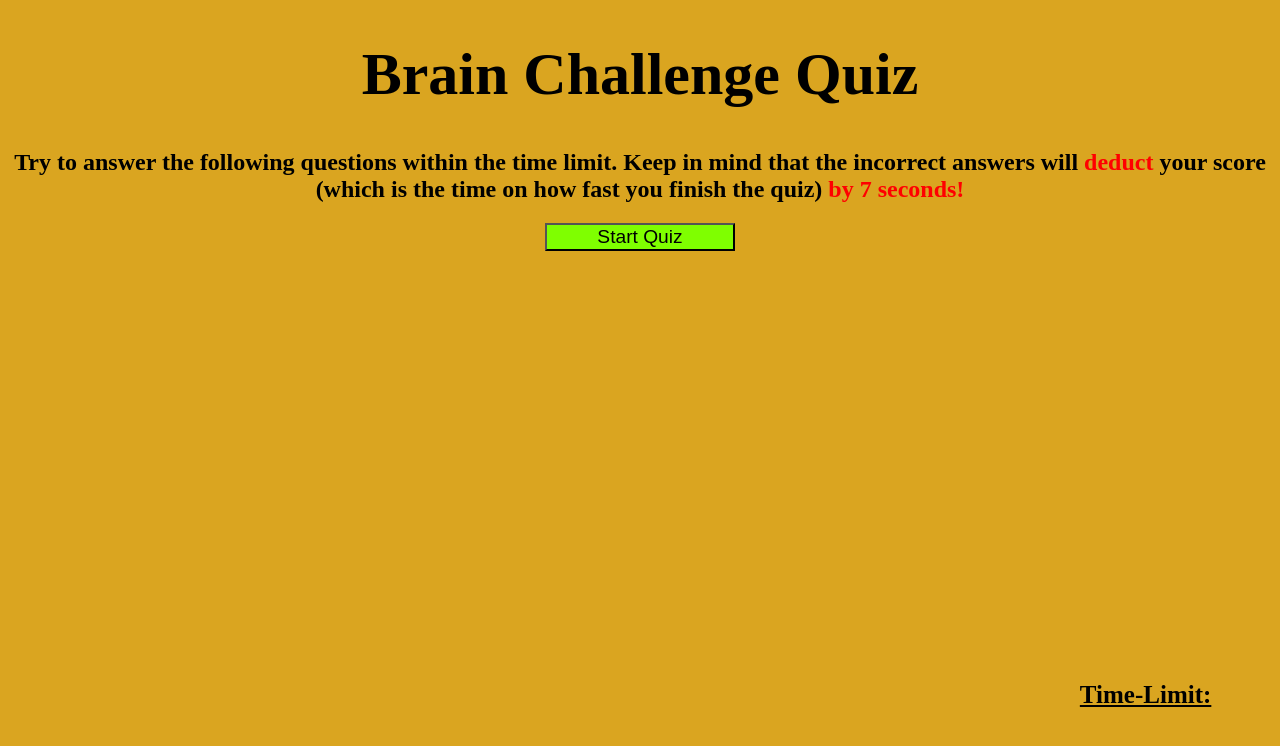
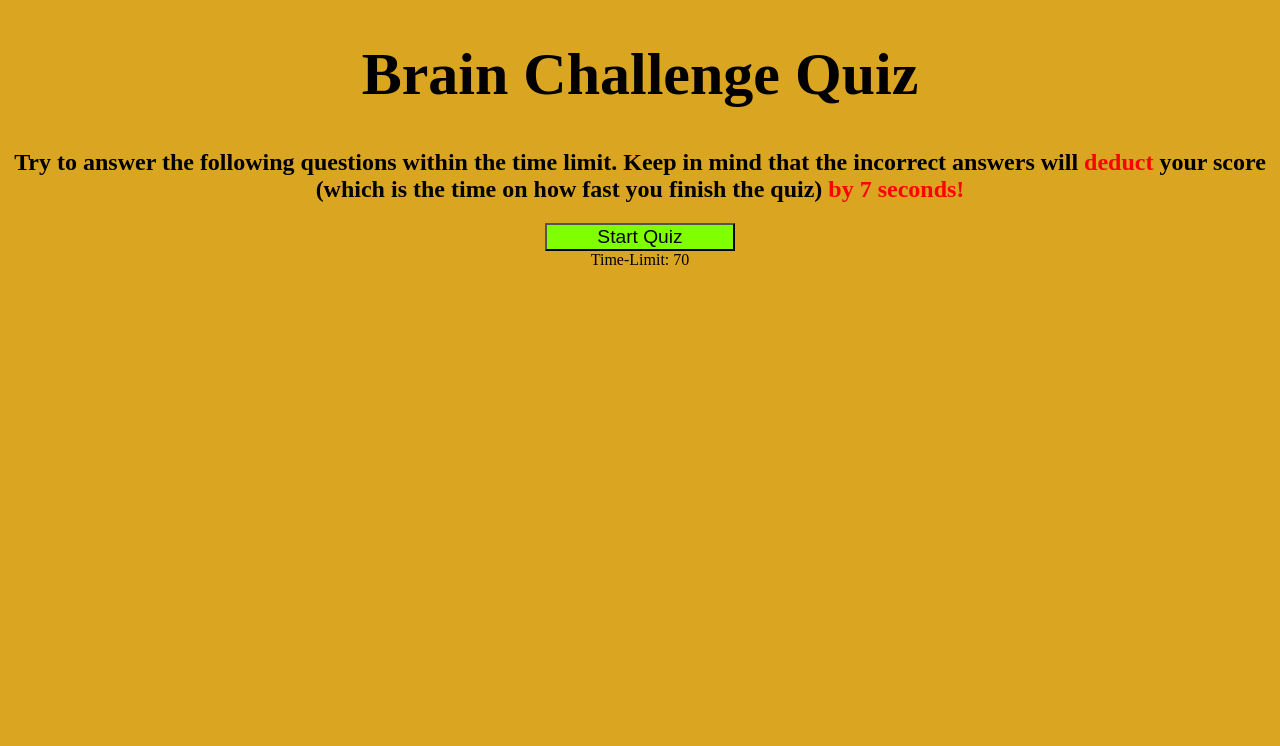
Before and after one commit to CallMeIce/Quiz, a plain HTML site: page index.html in a window 1280 px wide. Drawn offline with Linux system fonts and the light colour scheme.

Commit message:
fixed some of the time on timer function

```diff
--- a/assets/script.js
+++ b/assets/script.js
@@ -2,7 +2,7 @@ var startQuiz = document.querySelector("#start")
 var Questions = document.querySelector("nav")
 var header = document.querySelector("header")
 var questionOption = document.querySelector("article")
-var time = document.querySelector("time")
+var time = document.querySelector(".time")
 var questionAppear = document.querySelector(".Questions")
 var selectA = document.querySelector("#buttonA")
 var selectB = document.querySelector("buttonB")
@@ -14,11 +14,12 @@ var secondsLeft =75;
 //TODO THEN a timer starts and I am presented with a question
 
 startQuiz.addEventListener("click", function() {
-    console.log("click")
     header.style.display = "none";
-    questionOption.classList.remove("article")
+    questionOption.classList.add("article")
     showQuestions();
 })
+
+
 
 //TODO  WHEN I answer a question
 //TODO THEN I am presented with another question
@@ -44,13 +45,16 @@ startQuiz.addEventListener("click", function() {
 
 //*Timer
 
+
 function setTime() {
     var timeInterval = setInterval(function(){
         secondsLeft--;
         time.textContent = "Time-Limit: " + secondsLeft;
-        if (secondsLeft < 0) {
+        if (secondsLeft < 1) {
             clearInterval(timeInterval)
         }
             },1000);
                 }
 setTime();
+
+startQuiz.addEventListener("click", setTime)
--- a/index.html
+++ b/index.html
@@ -23,7 +23,7 @@
     <button class="button" id="buttonD">D</button>
 </article>
 
-<footer class="Time">
+<footer class="time">
     Time-Limit:
 </footer>
 
```
